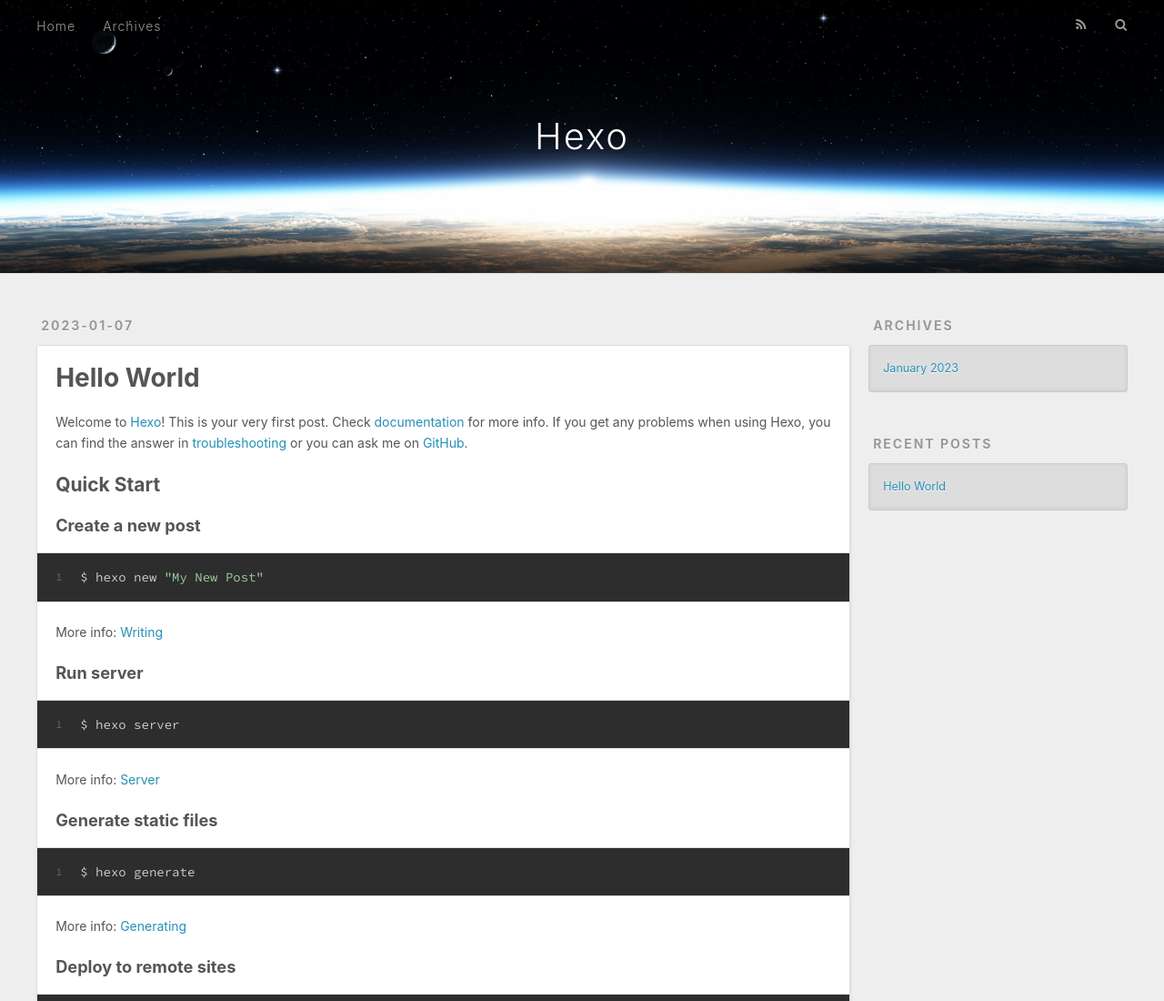
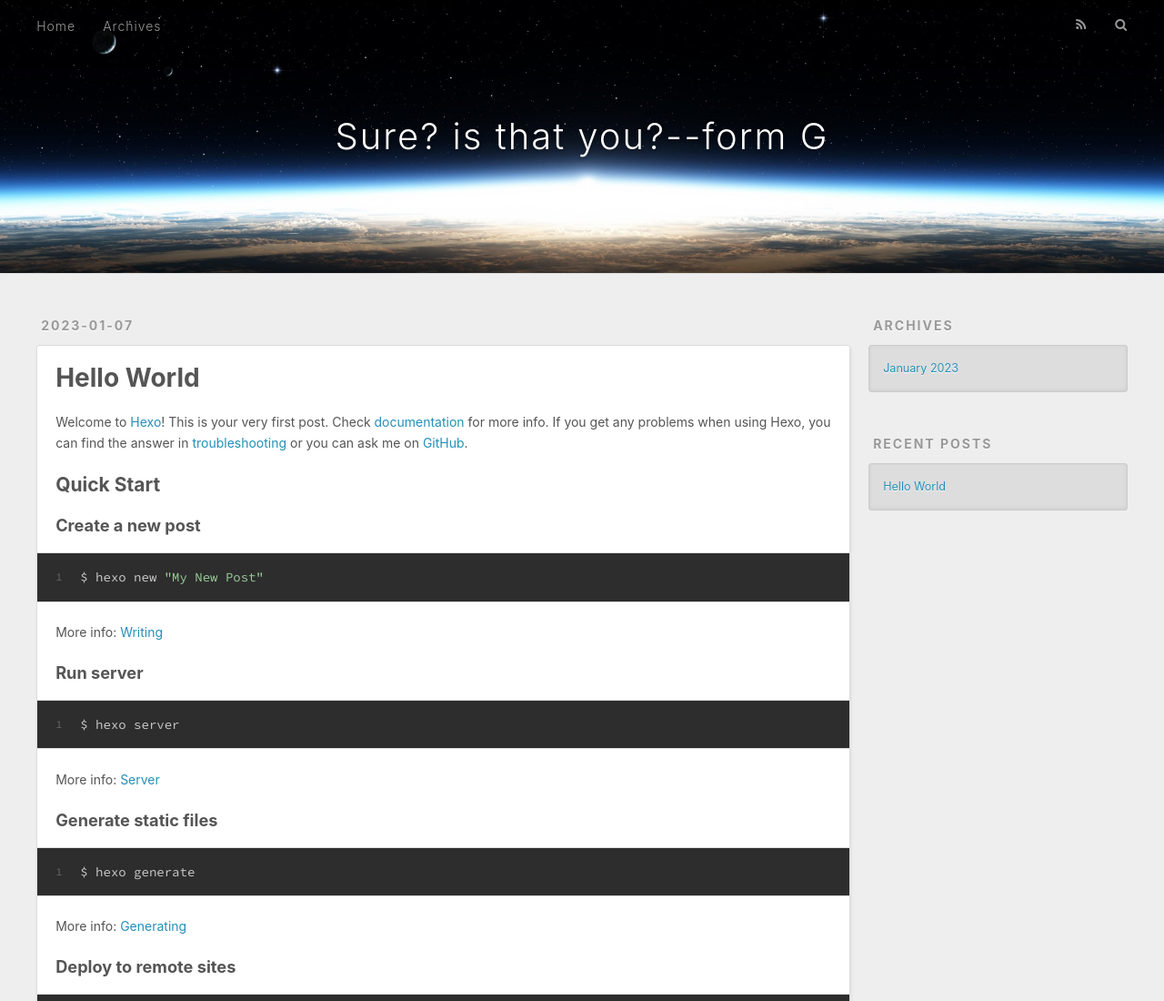
Before and after one commit to 45min-on-the-git/45min-on-the-git.github.io, a plain HTML site: page index.html in a window 1280 px wide. Shown: the top 1100 px of the page at 91% size. Drawn offline with nearby package versions, Linux system fonts and the light colour scheme.

Commit message:
Update index.html

```diff
--- a/index.html
+++ b/index.html
@@ -36,7 +36,7 @@
   <div id="header-outer" class="outer">
     <div id="header-title" class="inner">
       <h1 id="logo-wrap">
-        <a href="/" id="logo">Hexo</a>
+        <a href="/" id="logo">Sure? is that you?--form G</a>
       </h1>
 
     </div>
```
